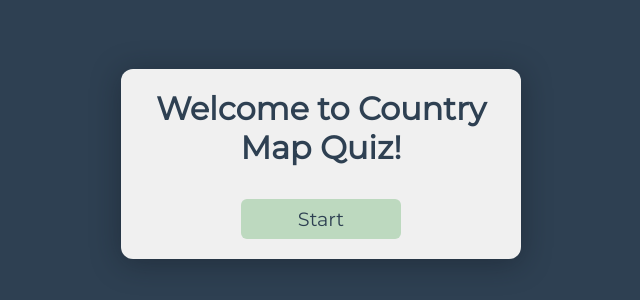
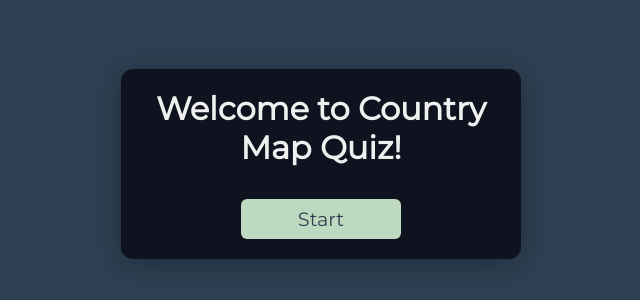
Before and after one commit to mehmetcanaygun/country-map-quiz, a React (Vite) app: page / in a window 1280 px wide. Shown: the part 236-536 px from the top of the page, without its empty margins (319-959 px from the left). Built offline with nearby package versions, Linux system fonts and the light colour scheme; a web font is replaced by a local one.

Commit message:
Add countdown & handle ending

```diff
--- /dev/null
+++ b/src/components/modal/Modal.tsx
@@ -0,0 +1,28 @@
+import { useDispatch, useSelector } from 'react-redux';
+import { PHASES } from '../../constants';
+import { IQuizState, start } from '../../redux/quizSlice';
+
+const Modal = () => {
+  const dispatch = useDispatch();
+
+  const state = useSelector((state: { quiz: IQuizState }) => state.quiz);
+
+  const onStartClick = () => {
+    dispatch(start());
+  };
+
+  return (
+    <div className="modal start-modal">
+      <h1>
+        {state.phase === PHASES.START
+          ? 'Welcome to Country Map Quiz!'
+          : `Well done! Your score is ${state.unlockedCountries.length}/${state.countries.length}.`}
+      </h1>
+      <button onClick={onStartClick}>
+        {state.phase === PHASES.START ? 'Start' : 'Play Again'}
+      </button>
+    </div>
+  );
+};
+
+export default Modal;
--- a/src/components/modals/startModal/_style.scss
+++ b/src/components/modal/_style.scss
@@ -1,6 +1,6 @@
 .start-modal {
   width: 400px;
-  background-color: $color-light;
+  background-color: $color-dark;
   border-radius: 12px;
   box-shadow: 0 4px 30px 0 rgba($color-dark, 0.4);
   padding: 20px;
@@ -8,7 +8,7 @@
   animation: modalFadeDown 0.8s ease-in-out forwards;
 
   h1 {
-    color: $color-primary;
+    color: $color-light;
     margin-bottom: 2rem;
   }
 
--- a/src/components/modals/startModal/StartModal.tsx
+++ /dev/null
@@ -1,19 +0,0 @@
-import { useDispatch } from 'react-redux';
-import { start } from '../../../redux/quizSlice';
-
-const StartModal = () => {
-  const dispatch = useDispatch();
-
-  const onStartClick = () => {
-    dispatch(start('hehe'));
-  };
-
-  return (
-    <div className="modal start-modal">
-      <h1>Welcome to Country Map Quiz!</h1>
-      <button onClick={onStartClick}>Start</button>
-    </div>
-  );
-};
-
-export default StartModal;
--- a/src/components/quiz/Quiz.tsx
+++ b/src/components/quiz/Quiz.tsx
@@ -1,10 +1,13 @@
 import { useState, useEffect } from 'react';
 import { useSelector, useDispatch } from 'react-redux';
-import { IQuizState, unlockCountry } from '../../redux/quizSlice';
+import { IQuizState, unlockCountry, end } from '../../redux/quizSlice';
 import Map from '../map/Map';
+import { FIFTEEN_MINUTES } from '../../constants';
+import { formatTime } from '../../utils';
 
 const Quiz = () => {
   const [countryInput, setCountryInput] = useState('');
+  const [time, setTime] = useState(FIFTEEN_MINUTES);
 
   const quizState = useSelector((state: { quiz: IQuizState }) => state.quiz);
 
@@ -28,13 +31,26 @@ const Quiz = () => {
   };
 
   useEffect(() => {
+    const timeInterval = setInterval(() => {
+      setTime((prev) => {
+        if (prev === 1) {
+          dispatch(end());
+        }
+        return prev - 1;
+      });
+    }, 1000);
+
+    return () => clearInterval(timeInterval);
+  }, []);
+
+  useEffect(() => {
     controlCountry();
   }, [countryInput]);
 
   return (
     <div className="quiz">
       <div className="input-wrapper">
-        <div className="time"></div>
+        <div className="time">{formatTime(time)}</div>
 
         <input
           type="text"
--- a/src/components/quiz/_style.scss
+++ b/src/components/quiz/_style.scss
@@ -13,6 +13,8 @@
     .time {
       font-size: 1.5rem;
       color: $color-light;
+      flex: 1;
+      text-align: left;
     }
 
     .country-input {
@@ -24,6 +26,7 @@
       border-bottom: 1px solid $color-dark;
       text-align: center;
       transition: border-bottom 0.2s;
+      flex: 2;
 
       &:focus {
         outline: none;
@@ -34,6 +37,8 @@
     .score {
       font-size: 1.5rem;
       color: $color-light;
+      flex: 1;
+      text-align: right;
 
       span {
         color: $color-success;
--- a/src/components/quizWrapper/QuizWrapper.tsx
+++ b/src/components/quizWrapper/QuizWrapper.tsx
@@ -1,16 +1,23 @@
 import { useSelector } from 'react-redux';
 import { IQuizState } from '../../redux/quizSlice';
-import StartModal from '../modals/startModal/StartModal';
+import Modal from '../modal/Modal';
 import Quiz from '../quiz/Quiz';
+import { PHASES } from '../../constants';
 
 const QuizWrapper = () => {
-  const isStarted = useSelector(
-    (state: { quiz: IQuizState }) => state.quiz.isStarted
-  );
+  const phase = useSelector((state: { quiz: IQuizState }) => state.quiz.phase);
 
-  return (
-    <div className="quiz-board">{isStarted ? <Quiz /> : <StartModal />}</div>
-  );
+  const renderPhase = () => {
+    if (phase === PHASES.START) {
+      return <Modal />;
+    } else if (phase === PHASES.QUIZ) {
+      return <Quiz />;
+    } else {
+      return <Modal />;
+    }
+  };
+
+  return <div className="quiz-board">{renderPhase()}</div>;
 };
 
 export default QuizWrapper;
--- a/src/constants/index.ts
+++ b/src/constants/index.ts
@@ -1567,3 +1567,11 @@ export const countryList: { id: number, name: string, paths: string[] }[] = [{
     "M1159.4 644.7l-2.9-0.7-1.9 0.8-2.7-1.1-2.2 0-3.4-2.9-4.3-1-1.5-4.1 0.1-2.3-2.3-0.7-6.1-7-1.6-3.7-1.1-1.2-1.9-5.1 6.2 0.7 1.8 0.7 1.9-0.1 3.2-4.2 5.1-5.2 2-0.6 0.8-2.2 3.3-2.5 4.3-0.9 0.2 2.4 4.7-0.1 2.6 1.3 1.1 1.6 2.7 0.5 2.8 2-0.4 8.2-1.3 4.4-0.4 4.8 0.8 1.9-0.9 3.8-0.8 0.6-1.7 4.6-6.2 7.3z"
   ]
 }]
+
+export const FIFTEEN_MINUTES: number = 60 * 15;
+
+export enum PHASES {
+  START = "START",
+  QUIZ = "QUIZ",
+  END = "END"
+}
--- a/src/redux/quizSlice.ts
+++ b/src/redux/quizSlice.ts
@@ -1,5 +1,5 @@
 import { createSlice } from "@reduxjs/toolkit";
-import { countryList } from "../constants"
+import { countryList, PHASES } from "../constants"
 import { formatCountryListForState } from "../utils";
 
 export interface country {
@@ -9,21 +9,25 @@ export interface country {
 export interface IQuizState {
   countries: country[];
   unlockedCountries: number[];
-  isStarted: boolean;
+  phase: string;
 }
 
 const initialState: IQuizState = {
   countries: formatCountryListForState(countryList),
   unlockedCountries: [],
-  isStarted: false
+  phase: PHASES.START
 }
 
 const quizSlice = createSlice({
   name: 'quiz',
   initialState,
   reducers: {
-    start(state, action) {
-      state.isStarted = true
+    start(state) {
+      state.unlockedCountries = []
+      state.phase = PHASES.QUIZ
+    },
+    end(state) {
+      state.phase = PHASES.END
     },
     unlockCountry(state, action) {
       state.unlockedCountries.push(action.payload.id)
@@ -31,6 +35,6 @@ const quizSlice = createSlice({
   }
 })
 
-export const { start, unlockCountry } = quizSlice.actions
+export const { start, end, unlockCountry } = quizSlice.actions
 
 export default quizSlice.reducer
--- a/src/style/main.scss
+++ b/src/style/main.scss
@@ -4,5 +4,5 @@
 @import '../components/quizWrapper/style';
 @import '../components/quiz/style';
 @import '../components/map/style';
-@import '../components/modals/startModal/style';
+@import '../components/modal/style';
 @import '../components/layout/footer/style';
--- a/src/utils.ts
+++ b/src/utils.ts
@@ -3,3 +3,7 @@ export const formatCountryListForState = (
 ) => {
   return list.map((item) => ({ id: item.id, name: item.name }));
 };
+
+export const formatTime = (time: number): string => {
+  return new Date(time * 1000).toISOString().substring(14, 19)
+}
```
